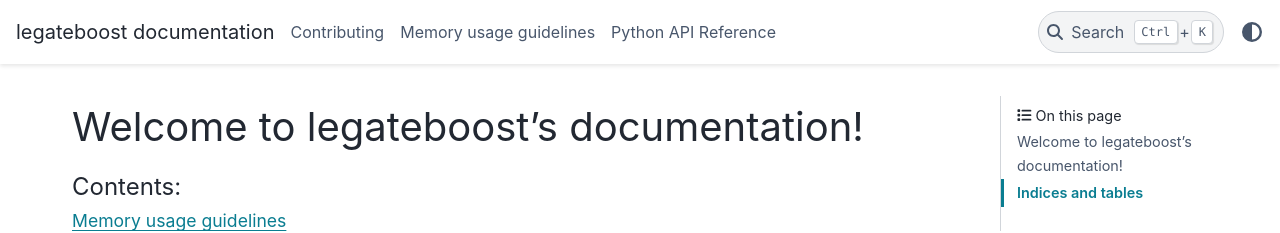
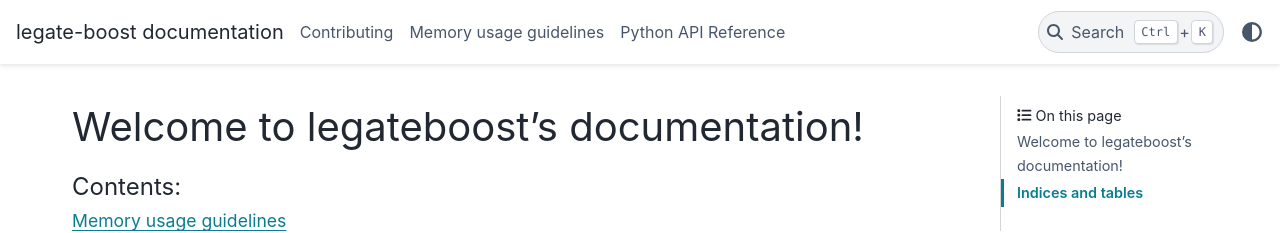
Before and after one commit to rapidsai/legate-boost, a Sphinx documentation site: the page built from docs/source/index.rst, in a window 1280 px wide. Shown: the top 233 px of the page. Built offline with Sphinx 7.4.7 and the PyData theme 0.15.4, drawn with Linux system fonts in a browser that asks for light colours; pages that are not in the unit, such as notebooks, are missing from menus.

Commit message:
project name in docs

```diff
--- a/docs/source/conf.py
+++ b/docs/source/conf.py
@@ -6,7 +6,7 @@
 # -- Project information -----------------------------------------------------
 # https://www.sphinx-doc.org/en/master/usage/configuration.html#project-information
 
-project = "legateboost"
+project = "legate-boost"
 copyright = "2023, NVIDIA"
 author = "NVIDIA"
 
```
